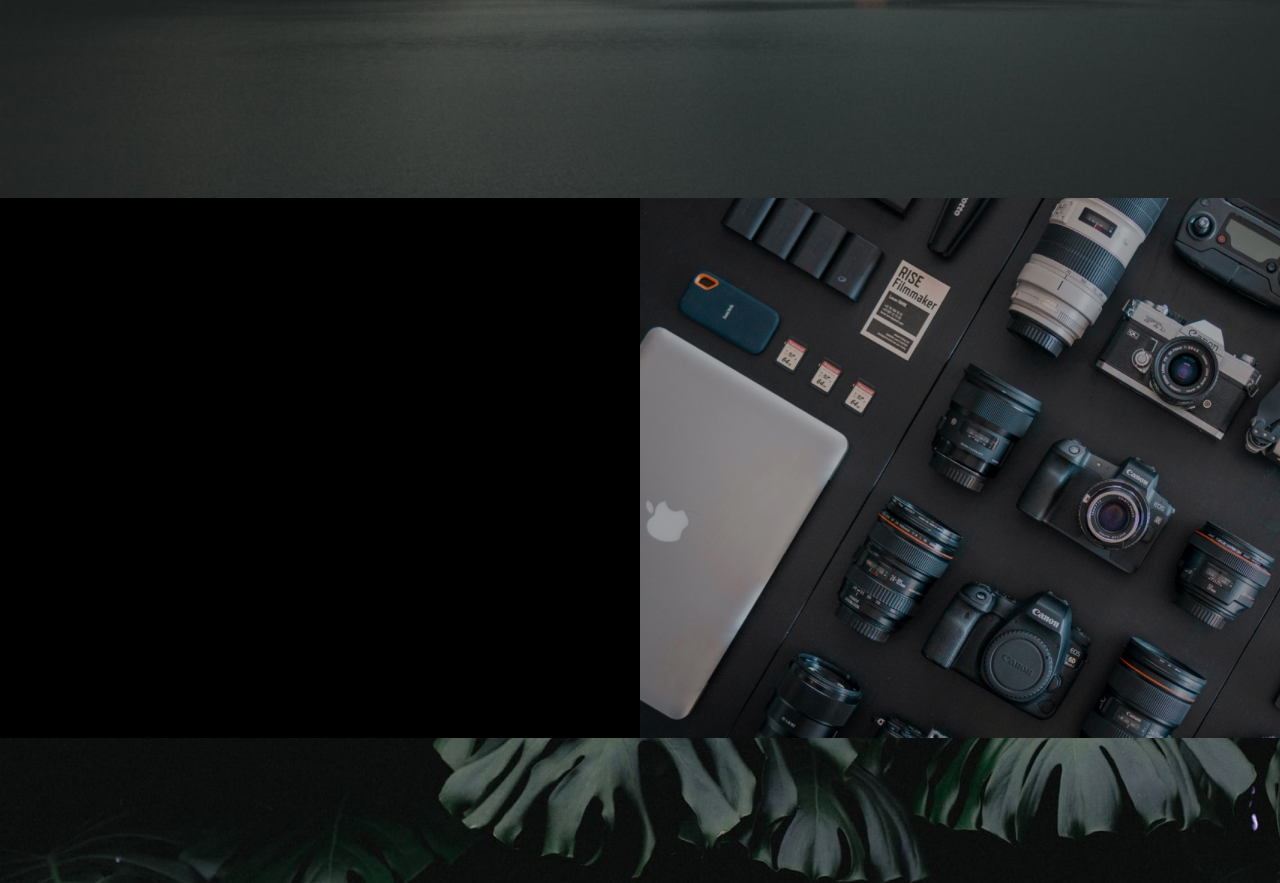
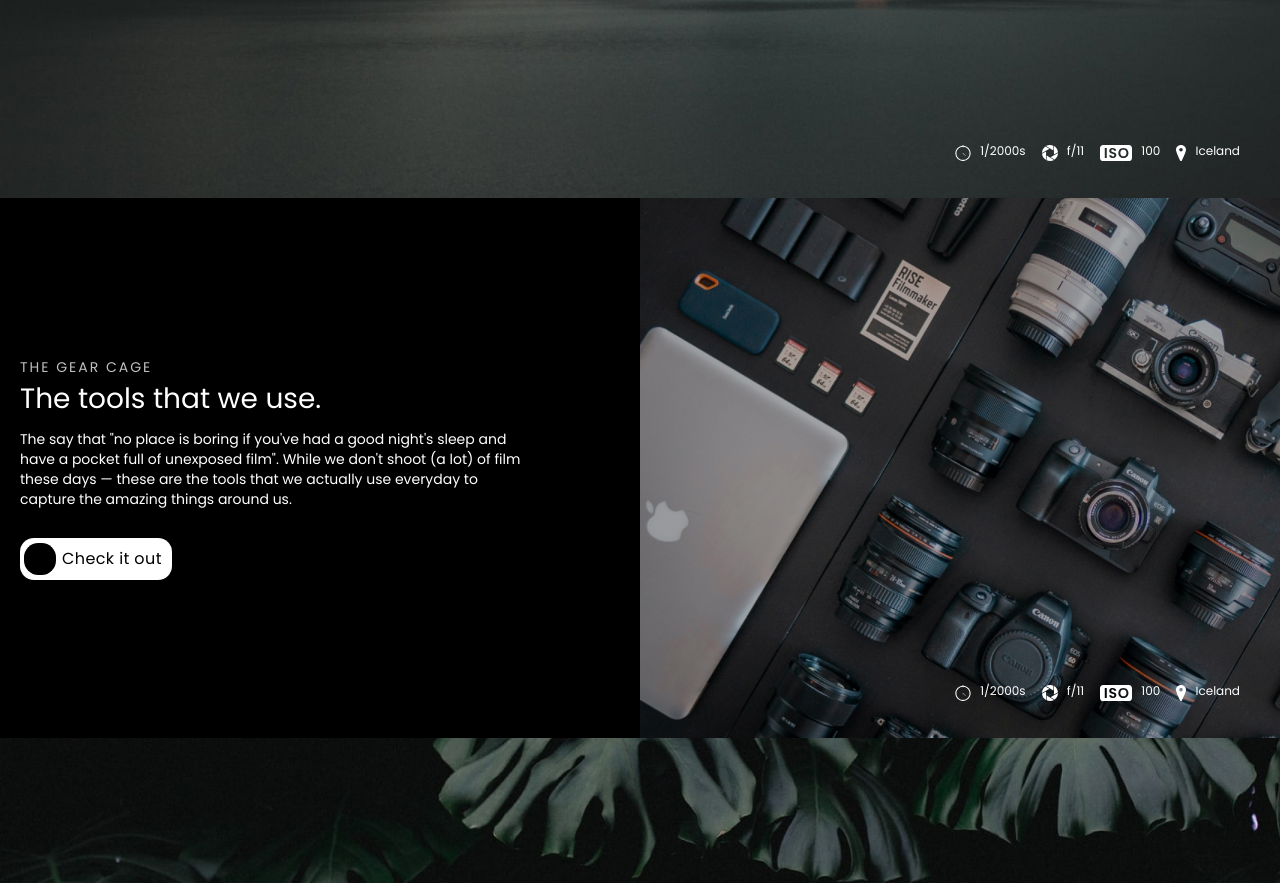
Before and after one commit to NazarDeveloper228/aperture, a plain HTML site: page index.html in a window 1280 px wide. Shown: the part 2760-3643 px from the top of the page. Drawn offline with Linux system fonts and the light colour scheme.

Commit message:
new_dz29.04

```diff
--- /dev/null
+++ b/css/media.css
@@ -0,0 +1,26 @@
+@media only screen and (max-width: 874px) {
+    header nav ul li {
+        margin-left: 12px;
+    }
+}
+@media only screen and (max-width: 794px) {
+    header nav ul li a{
+        font-size: 11px;
+    }
+    header nav ul li {
+        margin-left: 8px;
+    }
+}
+@media only screen and (max-width: 787px) {
+    header nav {
+        display: none;
+    }
+    .tools .by_img{
+        position: relative;
+        width: 100%;
+        height: 400px;
+    }
+    .tools .container{
+        display: block;
+    }
+}
--- a/css/style.css
+++ b/css/style.css
@@ -115,6 +115,7 @@ header nav ul li:last-of-type a {
     align-items: center;
     padding-right: 62px;
     box-sizing: border-box;
+    position: relative;
 }
 
 .sunset article {
@@ -149,6 +150,7 @@ header nav ul li:last-of-type a {
     align-items: center;
     padding-right: 62px;
     box-sizing: border-box;
+    position: relative;
 }
 
 .monstera article {
@@ -183,6 +185,7 @@ header nav ul li:last-of-type a {
     align-items: center;
     padding-right: 62px;
     box-sizing: border-box;
+    position: relative;
 }
 
 .mountines article {
@@ -417,11 +420,18 @@ header nav ul li:last-of-type a {
     position: relative;
     min-height: 540px;
     background-color: black;
+    position: relative;
 }
 
 .tools .container {
+    max-width: 1240px;
+    min-height: 540px;
+    display: flex;
+    align-items: center;
     margin: auto;
-    max-width: 1240px;
+}
+.tools .sub_container{
+    max-width: 514px;
 }
 
 .tools .by_img {
@@ -433,7 +443,59 @@ header nav ul li:last-of-type a {
     background-image: url("../images/by_img.jpg");
     background-size: cover;
 }
-
+.tools h3{
+    font-family: 'Poppins', sans-serif;
+    font-weight: 400;
+    font-size: 14px;
+    line-height: 20px;
+    letter-spacing: 2px;
+    text-transform: uppercase;
+    color: #C0C0C0;
+    padding-bottom: 6px;
+}
+.tools h2{
+    font-family: 'Poppins', sans-serif;
+    font-weight: 400;
+    font-size: 28px;
+    line-height: 32px;
+    color: #FFFFFF;
+    padding-bottom: 14px;
+}
+.tools p{
+    font-family: 'Poppins', sans-serif;
+    font-weight: 400;
+    font-size: 14px;
+    line-height: 20px;
+    color: #FFFFFF;
+    padding-bottom: 29px;
+}
+.tools a{
+    font-family: 'Poppins', sans-serif;
+    font-weight: 400;
+    font-size: 16px;
+    line-height: 20px;
+    letter-spacing: 0.4px;
+    color: #000000;
+    padding-bottom: 5px;
+    padding-top: 5px;
+    padding-right: 10px;
+    background-color: white;
+    border-radius: 14px;
+    box-sizing: border-box;
+    text-decoration: none;
+    display: inline-flex;
+    align-items: center;
+}
+.tools a::before {
+    content: " ";
+    display: inline-block;
+    width: 32px;
+    height: 32px;
+    background-color: black;
+    border-radius: 45%;
+    margin-left: 4px;
+    margin-right: 6px;
+}
 .bottom_items {
     position: absolute;
     right: 40px;
@@ -523,3 +585,39 @@ footer form button{
     border-radius: 11px;
     border: none;
 }
+/*@keyframes shake {*/
+/*    0%{*/
+/*        position: absolute;*/
+/*    }*/
+/*    50%{*/
+/*        left: 10%;*/
+/*        top: 20px;*/
+/*        transform: rotate(360deg);*/
+/*    }*/
+/*    60%{*/
+/*        left: 60%;*/
+/*        bottom: 13%;*/
+/*        transform: rotate(180deg);*/
+/*    }*/
+/*    70%{*/
+/*        left: 60%;*/
+/*        bottom: 13%;*/
+/*        transform: rotate(180deg);*/
+/*    }*/
+/*    80%{*/
+/*        left: 60%;*/
+/*        bottom: 13%;*/
+/*        transform: rotate(180deg);*/
+/*    }*/
+/*    100%{*/
+/*        position: absolute;*/
+/*    }*/
+/*}*/
+/*.shake{*/
+/*    width: 100px;*/
+/*    height: 100px;*/
+/*    background: red;*/
+/*    position: absolute;*/
+/*    z-index: 10;*/
+/*    animation: shake infinite 3s;*/
+/*}*/
--- a/index.html
+++ b/index.html
@@ -10,6 +10,7 @@
     <link rel="preconnect" href="https://fonts.gstatic.com" crossorigin>
     <link href="https://fonts.googleapis.com/css2?family=Poppins&display=swap" rel="stylesheet">
     <link rel="stylesheet" href="css/style.css">
+    <link rel="stylesheet" href="css/media.css">
 </head>
 <body>
 <header>
@@ -86,7 +87,8 @@
                             Product Photography
                         </h4>
                         <p>
-                            Cras commodo consequat orci, in convallis risus egestas non. Nulla efficitur auctor hendrerit. Etiam ut orci varius, faucibus libero ac, cursus quam.
+                            Cras commodo consequat orci, in convallis risus egestas non. Nulla efficitur auctor
+                            hendrerit. Etiam ut orci varius, faucibus libero ac, cursus quam.
                         </p>
                         <a href="#">
                             Read more
@@ -100,7 +102,9 @@
                             Architecture Photography
                         </h4>
                         <p>
-                            Aenean porta neque eget consequat fringilla. Vestibulum ultrices, orci nec egestas pharetra, ligula est semper enim, nec auctor sapien leo nec purus. Fusce tincidunt aliquet sapien, sit amet rhoncus leo imperdiet nec.
+                            Aenean porta neque eget consequat fringilla. Vestibulum ultrices, orci nec egestas pharetra,
+                            ligula est semper enim, nec auctor sapien leo nec purus. Fusce tincidunt aliquet sapien, sit
+                            amet rhoncus leo imperdiet nec.
                         </p>
                         <a href="#">
                             Read more
@@ -114,7 +118,9 @@
                             Drone Photography
                         </h4>
                         <p>
-                            Mauris euismod elit et nisi ultrices, ut faucibus orci tincidunt. Duis tristique sed lorem a vestibulum. Cras commodo consequat orci, in convallis risus egestas non. Nulla efficitur auctor hendrerit. Etiam ut orci varius, faucibus libero ac, cursus quam.
+                            Mauris euismod elit et nisi ultrices, ut faucibus orci tincidunt. Duis tristique sed lorem a
+                            vestibulum. Cras commodo consequat orci, in convallis risus egestas non. Nulla efficitur
+                            auctor hendrerit. Etiam ut orci varius, faucibus libero ac, cursus quam.
                         </p>
                         <a href="#">
                             Read more
@@ -128,7 +134,9 @@
                             Wildlife Photography
                         </h4>
                         <p>
-                            Lorem ipsum dolor sit amet, consectetur adipiscing elit. Nullam scelerisque aliquam odio et faucibus. Nulla rhoncus feugiat eros quis consectetur. Morbi neque ex, condimentum dapibus congue et, vulputate ut ligula. Vestibulum sit amet urna turpis.
+                            Lorem ipsum dolor sit amet, consectetur adipiscing elit. Nullam scelerisque aliquam odio et
+                            faucibus. Nulla rhoncus feugiat eros quis consectetur. Morbi neque ex, condimentum dapibus
+                            congue et, vulputate ut ligula. Vestibulum sit amet urna turpis.
                         </p>
                         <a href="#">
                             Read more
@@ -140,6 +148,7 @@
         </div>
     </section>
     <section class="sunset">
+        <div class="container">
             <article>
                 <h4>
                     Sunset at Mount Fuji
@@ -148,14 +157,57 @@
                     Duis tristique sed lorem a vestibulum. Cras commodo consequat orci, in convallis risus egestas non.
                 </p>
             </article>
+        </div>
+        <ul class="bottom_items">
+            <li>
+                1/2000s
+            </li>
+            <li>
+                f/11
+            </li>
+            <li>
+                100
+            </li>
+            <li>
+                Iceland
+            </li>
+        </ul>
     </section>
     <section class="tools">
         <div class="container">
-
+            <div class="sub_container">
+            <h3>
+                The Gear cage
+            </h3>
+            <h2>
+                The tools that we use.
+            </h2>
+            <p>
+                The say that "no place is boring if you've had a good night's sleep and have a pocket full of unexposed film". While we don't shoot (a lot) of film these days — these are the tools that we actually use everyday to capture the amazing things around us.
+            </p>
+                <a href="#">
+                    Check it out
+                </a>
+            </div>
         </div>
         <div class="by_img"></div>
+        <ul class="bottom_items">
+            <li>
+                1/2000s
+            </li>
+            <li>
+                f/11
+            </li>
+            <li>
+                100
+            </li>
+            <li>
+                Iceland
+            </li>
+        </ul>
     </section>
     <section class="monstera">
+        <div class="container">
             <article>
                 <h4>
                     Monstera Leafs
@@ -164,6 +216,21 @@
                     Vestibulum sit amet urna turpis. Mauris euismod elit et nisi ultrices, ut faucibus orci tincidunt.
                 </p>
             </article>
+        </div>
+        <ul class="bottom_items">
+            <li>
+                1/2000s
+            </li>
+            <li>
+                f/11
+            </li>
+            <li>
+                100
+            </li>
+            <li>
+                Iceland
+            </li>
+        </ul>
     </section>
     <section class="past_clients">
         <article>
@@ -173,7 +240,7 @@
             <h3>
                 Trusted by your favourite companies
             </h3>
-           <div class="take_list" >
+            <div class="take_list">
                 <a href="#">
                     <img src="images/hill.svg" alt="img">
                 </a>
@@ -193,15 +260,32 @@
         </article>
     </section>
     <section class="mountines">
+        <div class="container">
             <article>
                 <h4>
                     Star fall in the Himalayas
                 </h4>
                 <p>
-                Nulla rhoncus feugiat eros quis consectetur. Morbi neque ex, condimentum dapibus congue et, vulputate ut
+                    Nulla rhoncus feugiat eros quis consectetur. Morbi neque ex, condimentum dapibus congue et,
+                    vulputate ut
                     ligula.
                 </p>
             </article>
+        </div>
+        <ul class="bottom_items">
+            <li>
+                1/2000s
+            </li>
+            <li>
+                f/11
+            </li>
+            <li>
+                100
+            </li>
+            <li>
+                Iceland
+            </li>
+        </ul>
     </section>
     <section class="last_banner">
         <article>
@@ -285,9 +369,6 @@
             <button type="submit"></button>
         </form>
     </div>
-    <div class="container">
-
-    </div>
 </footer>
 </body>
 </html>
```
Lines whose indentation alone changed are shown as unchanged.
